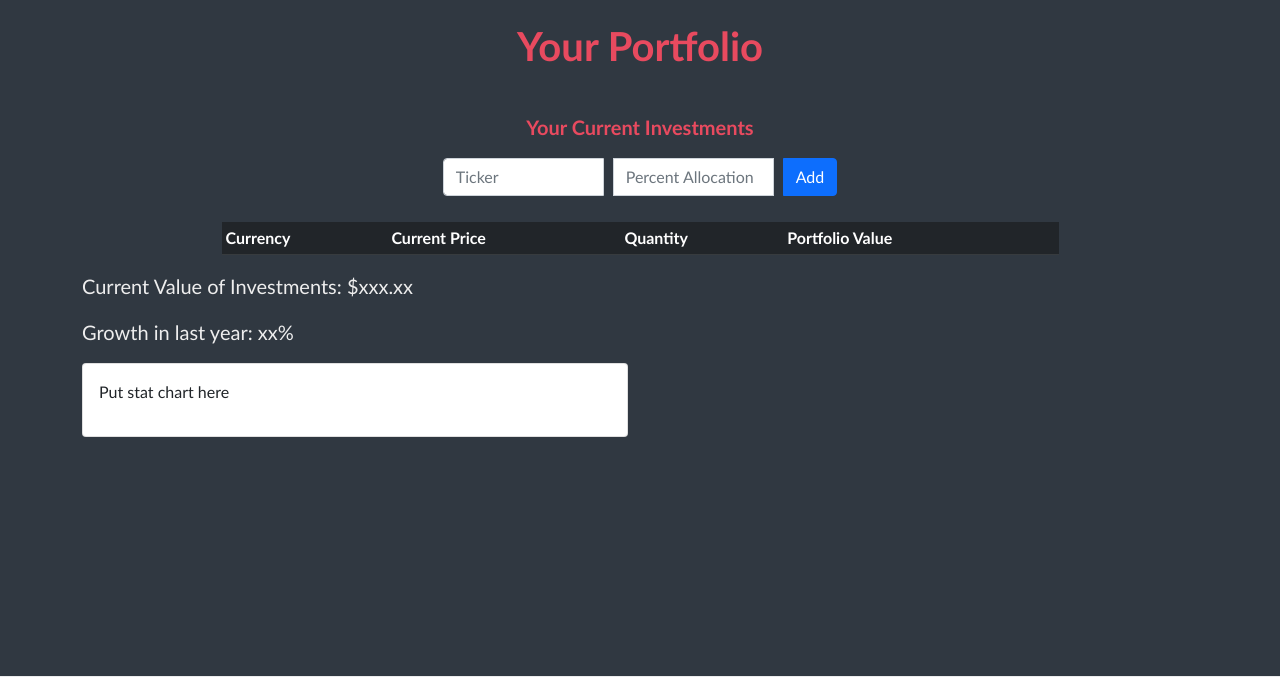
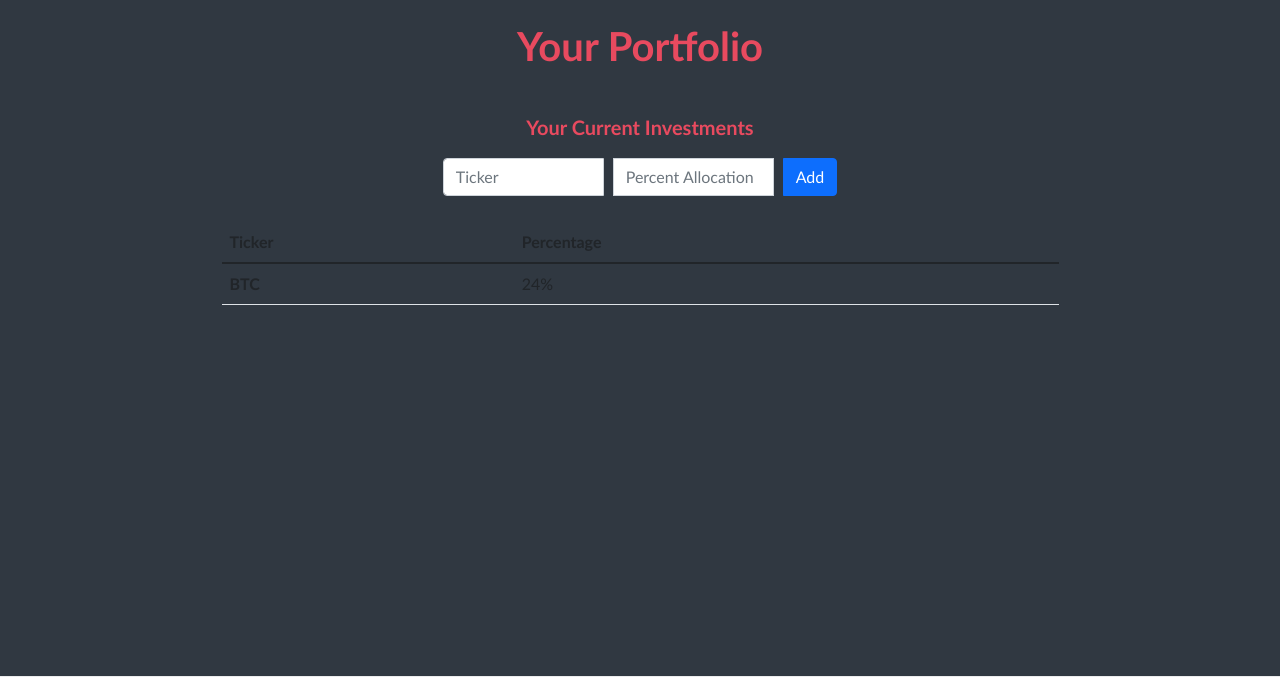
Before and after one commit to Cyrusb01/crypto_education, a Flask app: template templates/portfolio.html in a window 1280 px wide. Shown: the part 68-745 px from the top of the page. Run offline with Flask 2, Linux system fonts and the light colour scheme; the template is opened without the code that fills it: most values are stand-ins (such as "Sample title", 1, 10 or a date in 2020); lists and menus that the app fills with data are empty; parts of the project's set-up code (start-up, migrations or seed data) failed here and were passed over; some libraries are stand-ins or nearby versions.

Commit message:
changes made

```diff
--- a/templates/portfolio.html
+++ b/templates/portfolio.html
@@ -19,7 +19,7 @@
         <title>CryptoWorld</title>
     </head>
 </html>
-    <body style="height:100%; font-family: 'Trebuchet MS', sans-serif; background: var(--color-background)">
+    <body style="height:100%; font-family: 'Trebuchet MS', sans-serif; background: var(--color-background)" onload="setupTable();">
 
         <!-- Navbar -->
         <nav class="navbar navbar-expand navbar-light zv-nav zv-navbar-bg" style="padding-left:20px; padding-right:20px;">
@@ -82,34 +82,29 @@
                         </div>
                     </form>
 
-
-                    <table class="table table-sm" id="currentInvestmentsTable">
-                        <thead class="table-dark">
+                    <!-- Table of current investments go here -->
+                    <table class="table">
+                        <thead>
                             <tr>
-                            <th scope="col">Currency</th>
-                            <th scope="col">Current Price</th>
-                            <th scope="col">Quantity</th>
-                            <th scope="col">Portfolio Value</th>
+                                <th scope="col">Ticker</th>
+                                <th scope="col">Percentage</th>
                                 <th scope="col"></th>
                             </tr>
                         </thead>
-                        <tbody id="currentInvestmentsBody">
-
+                        <tbody id="currentInvestmentsTable">
+                            <tr>
+                                <th scope="row">BTC</th>
+                                <td>24%</td>
+                                <td></td>
+                            </tr>
                         </tbody>
                     </table>
 
-
-
-                <!-- </div> -->
-                <!-- <div class="col-md-6">
-                    <div class="rounded-circle" id="pie"></div>
-                </div> -->
             </div>
 
             <div class="row form-group">
                 <div class="col-md-6">
-                        <p class="zv-text">Current Value of Investments: $xxx.xx</p>
-                        <p class="zv-text">Growth in last year: xx%</p>
+
                 </div>
                 <div class="col-md-5">
                     <div id={{ chartID|safe }} class="chart" ></div>
@@ -126,11 +121,7 @@
 
             <div class="row">
                 <div class="col-md-6">
-                    <div class="card" id="stats">
-                        <div class="card-body">
-                            <p>Put stat chart here</p>
-                        </div>
-                    </div>
+
                 </div>
             </div>
 
@@ -150,57 +141,46 @@
     <!-- jQuery first, then Popper.js, then Bootstrap JS -->
     <script src="https://cdn.jsdelivr.net/npm/bootstrap@5.1.1/dist/js/bootstrap.bundle.min.js" integrity="sha384-/bQdsTh/da6pkI1MST/rWKFNjaCP5gBSY4sEBT38Q/9RBh9AH40zEOg7Hlq2THRZ" crossorigin="anonymous"></script>
     <script>
-        function addTicker() {
+        function setupTable() {
 
             // Add ticker to list of cookies
             // Get string of cookies
             // Append new ticker
             // Set cookie
-            cookie_tickers = getCookie("portfolio_tickers");
+            //cookie_tickers = getCookie("portfolio_tickers");
             //alert( cookie_tickers );
-            cookie_tickers += $("#add_ticker").val();
-            cookie_tickers += ",";
-            setCookie("portfolio_tickers", cookie_tickers, 365);
+            //cookie_tickers += $("#add_ticker").val();
+            //cookie_tickers += ",";
+            //setCookie("portfolio_tickers", cookie_tickers, 365);
             //alert( cookie_tickers );
-            cookie_allocation = getCookie("portfolio_allocations");
-            cookie_allocation += $("#add_allocation").val();
-            cookie_allocation += ",";
-            setCookie("portfolio_allocations", cookie_allocation, 365);
+            //cookie_allocation = getCookie("portfolio_allocations");
+            //cookie_allocation += $("#add_allocation").val();
+            //cookie_allocation += ",";
+            //setCookie("portfolio_allocations", cookie_allocation, 365);
             //alert( cookie_allocation );
 
-            //
-            localStorage.getItem()
-            $.ajax({
-                url: '/portfolio',
-                type: 'POST',
-                data: {
-                    add_ticker: $("#add_ticker").val()
-                },
-                success: function(response) {
-                    $("#" + $("#add_ticker").val() + "_row_price").html(response);
-                    quantity = $("#" + $("#add_ticker").val() + "_row_quantity").html();
-                    $("#" + $("#add_ticker").val() + "_row_portfolioValue").html( quantity * response );
-                },
-                error: function(xhr) {}
-            });
+            { % for item in tickers % }
+            {
 
-            const tickerValue = document.getElementById('add_ticker').value;
-            const tickerQuantity = document.getElementById('add_quantity').value;
+                const tickerValue = item.name;//document.getElementById('add_ticker').value;
+                //const tickerQuantity = document.getElementById('add_quantity').value;
 
                 const tbody = document.createElement('tr');
                 tbody.setAttribute("id", tickerValue + "_row");
 
                 tbody.innerHTML = '<th scope="row">' + tickerValue + '</th>' +
-                    '<td id="' + tickerValue + '_row_price">' + "{price}" + '</td>' +
-                    '<td id="' + tickerValue + '_row_quantity">' + tickerQuantity + '</td>' +
-                    '<td id="' + tickerValue + '_row_portfolioValue">' + "{value}" + '</td>' +
+                        '<td id="' + tickerValue + '_row_quantity">' + "0%" + '</td>' +
                         '<td><input type="button" value="-" onclick="removeTicker(this)" /></td>';
 
-            document.getElementById('currentInvestmentsBody').appendChild(tbody);
+                document.getElementById('currentInvestmentsTable').appendChild(tbody);
+
+            }
+            { % endfor % }
+
         }
 
         function removeTicker(input) {
-            document.getElementById('currentInvestmentsBody').removeChild(input.parentNode.parentNode);
+            document.getElementById('currentInvestmentsTable').removeChild(input.parentNode.parentNode);
         }
 
         function setCookie(cname, cvalue, exdays) {
```
Lines whose indentation alone changed are shown as unchanged.
